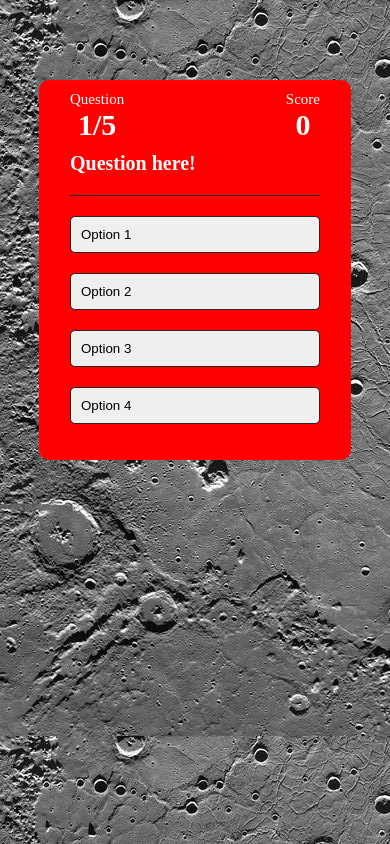
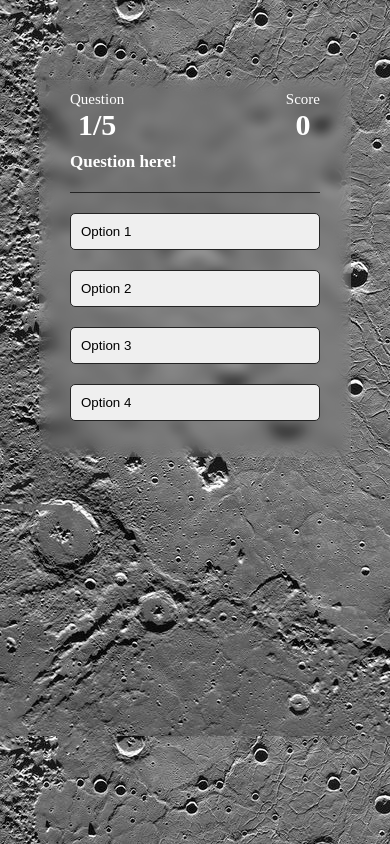
Before and after one commit to Mohd-Hashir-dev/Quiz-Website, a plain HTML site: page Display-Question.html in a window 390 px wide. Drawn offline with Linux system fonts and the light colour scheme.

Commit message:
Update Display-Question.css

```diff
--- a/Display-Question.css
+++ b/Display-Question.css
@@ -85,12 +85,11 @@ button {
 @media (max-width:475px) {
     .container {
         width: 80%;
-        background-color: red;
     }
 
     .container h2 {
         color: white;
-        font-size: 20px;
+        font-size: 17px;
         font-weight: 600;
     }
 }
```
